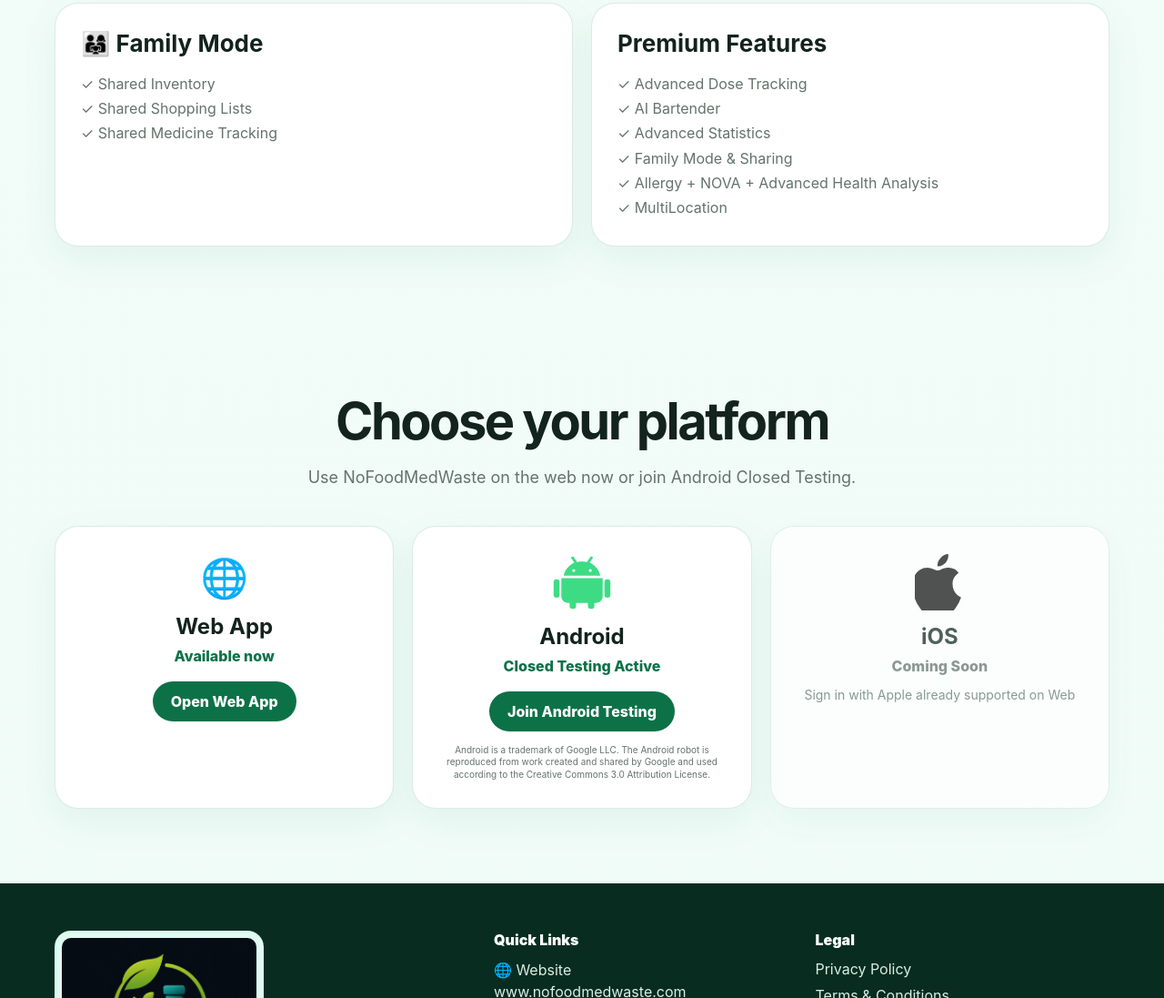
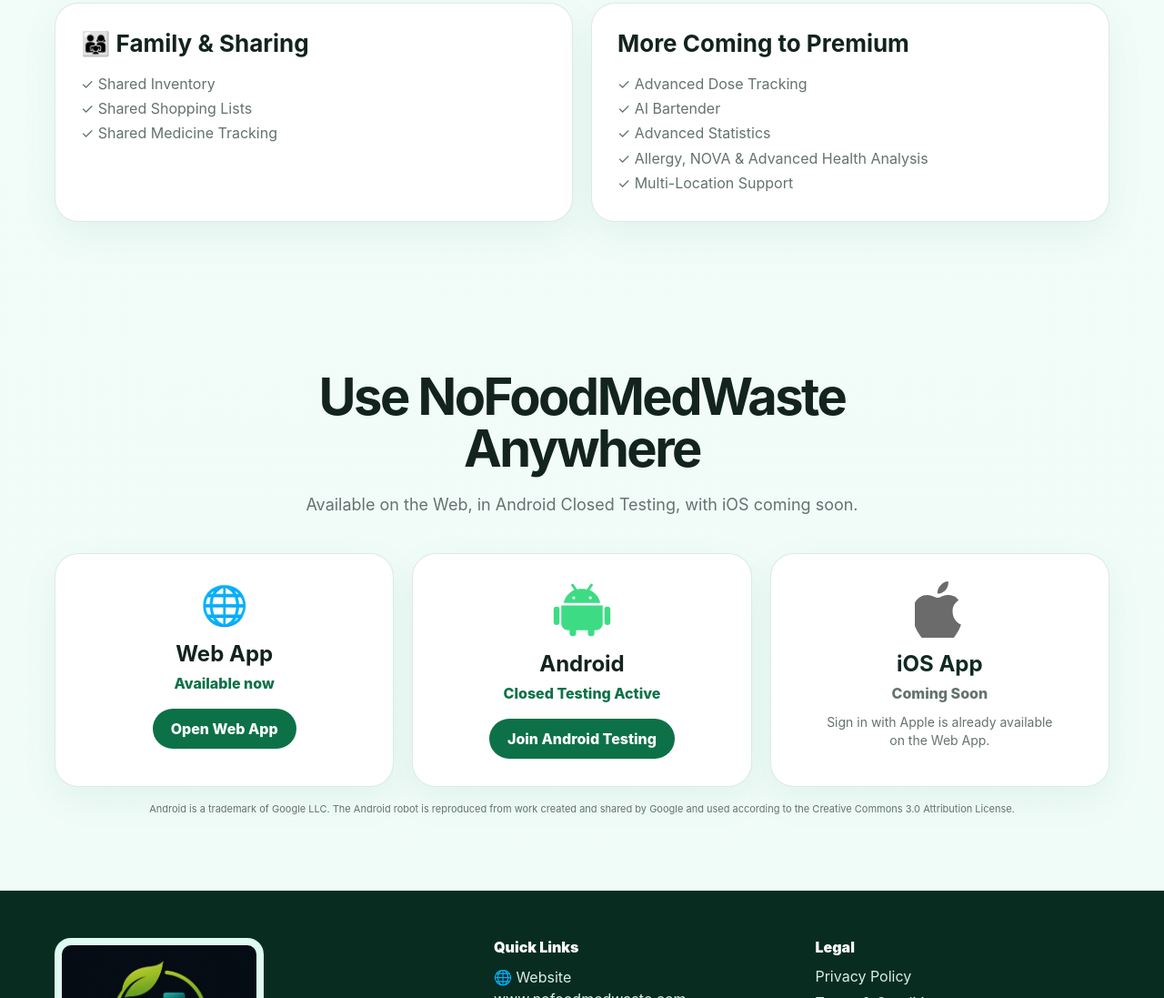
Before and after one commit to dddimitrix-code/nofoodmedwaste-website, a plain HTML site: page index.html in a window 1280 px wide. Shown: the part 8638-9735 px from the top of the page at 91% size. Drawn offline with Linux system fonts and the light colour scheme.

Commit message:
Add files via upload

```diff
--- a/index.html
+++ b/index.html
@@ -73,6 +73,17 @@ html{scroll-behavior:smooth}section[id],h2[id]{scroll-margin-top:125px}@media(ma
 .features .card{box-shadow:0 8px 22px rgba(13,113,72,.09);transition:transform .22s ease,box-shadow .22s ease,border-color .22s ease;}
 .features .card:hover{transform:translateY(-5px);box-shadow:0 16px 34px rgba(13,113,72,.15);border-color:rgba(13,113,72,.25);}
 @media (prefers-reduced-motion:reduce){.features .card{transition:none}.features .card:hover{transform:none}}
+
+/* v14: requested Coming Soon / platform refinements */
+.platform-card{height:100%;display:flex;flex-direction:column;align-items:center;justify-content:flex-start;box-sizing:border-box}
+.platform-card.disabled{opacity:1!important}
+.platform-card.disabled h3,.platform-card.disabled .platform-status,.platform-card.disabled .platform-note{opacity:1!important}
+.platform-card.disabled h3{color:var(--text,#102b22)!important}
+.platform-card.disabled .platform-status,.platform-card.disabled .platform-note{color:var(--muted,#66736d)!important}
+.platform-card.disabled .apple-logo{opacity:.62}
+.platform-note{max-width:260px;text-align:center}
+.shared-platform-legal{margin:16px auto 0;max-width:980px;padding:0 12px;text-align:center;font-size:11px;line-height:1.5;color:var(--muted,#66736d)}
+@media(max-width:800px){.shared-platform-legal{font-size:10.5px;padding:0 6px}}
 </style>
 </head>
 <body>
@@ -141,27 +152,26 @@ html{scroll-behavior:smooth}section[id],h2[id]{scroll-margin-top:125px}@media(ma
   </div>
   <div class="soon-grid">
     <div class="soon-card">
-      <h3>👨‍👩‍👧 Family Mode</h3>
+      <h3>👨‍👩‍👧 Family &amp; Sharing</h3>
       <div>✓ Shared Inventory</div>
       <div>✓ Shared Shopping Lists</div>
       <div>✓ Shared Medicine Tracking</div>
     </div>
     <div class="soon-card">
-      <h3>Premium Features</h3>
+      <h3>More Coming to Premium</h3>
       <div>✓ Advanced Dose Tracking</div>
       <div>✓ AI Bartender</div>
       <div>✓ Advanced Statistics</div>
-      <div>✓ Family Mode &amp; Sharing</div>
-      <div>✓ Allergy + NOVA + Advanced Health Analysis</div>
-      <div>✓ MultiLocation</div>
+      <div>✓ Allergy, NOVA &amp; Advanced Health Analysis</div>
+      <div>✓ Multi-Location Support</div>
     </div>
   </div>
 </div></section>
 
 <section class="section" id="download"><div class="wrap">
 <div class="head" style="text-align:center;margin-left:auto;margin-right:auto">
-<h2>Choose your platform</h2>
-<p>Use NoFoodMedWaste on the web now or join Android Closed Testing.</p>
+<h2>Use NoFoodMedWaste Anywhere</h2>
+<p>Available on the Web, in Android Closed Testing, with iOS coming soon.</p>
 </div>
 <div class="platform-grid">
 <div class="platform-card">
@@ -173,14 +183,15 @@ html{scroll-behavior:smooth}section[id],h2[id]{scroll-margin-top:125px}@media(ma
 <g fill="#3DDC84"><path d="M29 29c2-10 9-18 18-22l-6-9 4-2 7 10c3-1 6-1 8-1s5 0 8 1l7-10 4 2-6 9c9 4 16 12 18 22H29z"/><path d="M25 33h70v31c0 6-5 11-11 11H36c-6 0-11-5-11-11V33z"/><rect x="12" y="35" width="10" height="31" rx="5"/><rect x="98" y="35" width="10" height="31" rx="5"/><rect x="39" y="67" width="11" height="18" rx="5"/><rect x="70" y="67" width="11" height="18" rx="5"/></g>
 <circle cx="46" cy="20" r="2.5" fill="#fff"/><circle cx="74" cy="20" r="2.5" fill="#fff"/></svg><h3>Android</h3><div class="platform-status">Closed Testing Active</div>
 <a class="platform-action" href="mailto:support@nofoodmedwaste.com">Join Android Testing</a>
-<div class="android-attribution">Android is a trademark of Google LLC. The Android robot is reproduced from work created and shared by Google and used according to the Creative Commons 3.0 Attribution License.</div>
+
 </div>
 <div class="platform-card disabled">
 <svg class="platform-logo apple-logo" viewBox="0 0 100 120" aria-label="Apple" role="img">
-<path fill="#111" d="M78 63c0-15 12-22 13-23-7-10-18-11-22-11-9-1-18 6-23 6-5 0-13-6-21-6-11 0-21 6-27 16-12 20-3 50 8 66 5 8 11 16 19 16 8 0 11-5 21-5 10 0 13 5 21 5 9 0 15-8 20-16 6-9 9-18 9-19-1 0-18-7-18-29z"/><path fill="#111" d="M63 19C67 14 70 7 69 0c-6 0-13 4-17 9-4 4-7 11-6 17 7 1 13-3 17-7z"/></svg><h3>iOS</h3><div class="platform-status">Coming Soon</div>
-<div class="platform-note">Sign in with Apple already supported on Web</div>
+<path fill="#111" d="M78 63c0-15 12-22 13-23-7-10-18-11-22-11-9-1-18 6-23 6-5 0-13-6-21-6-11 0-21 6-27 16-12 20-3 50 8 66 5 8 11 16 19 16 8 0 11-5 21-5 10 0 13 5 21 5 9 0 15-8 20-16 6-9 9-18 9-19-1 0-18-7-18-29z"/><path fill="#111" d="M63 19C67 14 70 7 69 0c-6 0-13 4-17 9-4 4-7 11-6 17 7 1 13-3 17-7z"/></svg><h3>iOS App</h3><div class="platform-status">Coming Soon</div>
+<div class="platform-note">Sign in with Apple is already available on the Web App.</div>
 </div>
-</div></div></section>
+</div>
+<div class="android-attribution shared-platform-legal">Android is a trademark of Google LLC. The Android robot is reproduced from work created and shared by Google and used according to the Creative Commons 3.0 Attribution License.</div></div></section>
 </main>
 <footer><div class="wrap"><div class="footgrid"><div><img class="footlogo" src="assets/brand-logo-new.png" alt="NoFoodMedWaste"><p>Save Resources. Reduce Waste. Make an Impact.</p></div><div><div class="footerTitle">Quick Links</div><div class="footerlinks2"><a href="https://www.nofoodmedwaste.com/" target="_blank" rel="noopener">🌐 Website<br>www.nofoodmedwaste.com</a><a href="https://app.nofoodmedwaste.com" target="_blank" rel="noopener">🚀 Open App<br>app.nofoodmedwaste.com</a><a href="mailto:support@nofoodmedwaste.com">📱 Android Testing<br>Contact Us</a><a href="mailto:support@nofoodmedwaste.com">📧 Contact<br>support@nofoodmedwaste.com</a></div></div><div><div class="footerTitle">Legal</div><div class="footerlinks"><a href="https://app.nofoodmedwaste.com/privacy" target="_blank" rel="noopener">Privacy Policy</a><a href="https://app.nofoodmedwaste.com/terms" target="_blank" rel="noopener">Terms & Conditions</a></div></div></div><div class="copy">© 2026 NoFoodMedWaste 🌱</div></div></footer>
 <script>const h=document.getElementById('hamb'),m=document.getElementById('mobile');h.onclick=()=>{m.classList.toggle('open');h.classList.toggle('on')};m.querySelectorAll('a').forEach(a=>a.onclick=()=>{m.classList.remove('open');h.classList.remove('on')});</script>
```
